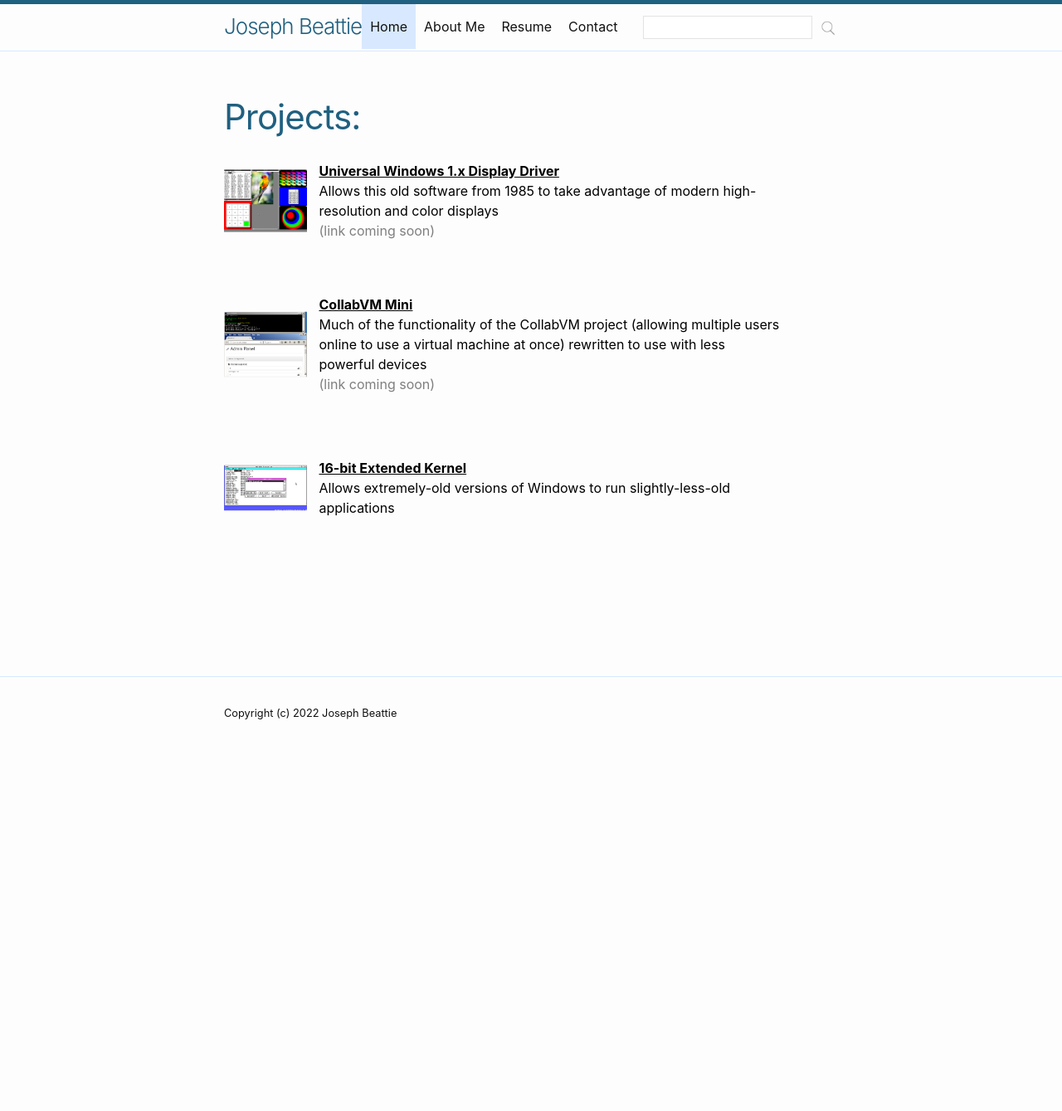
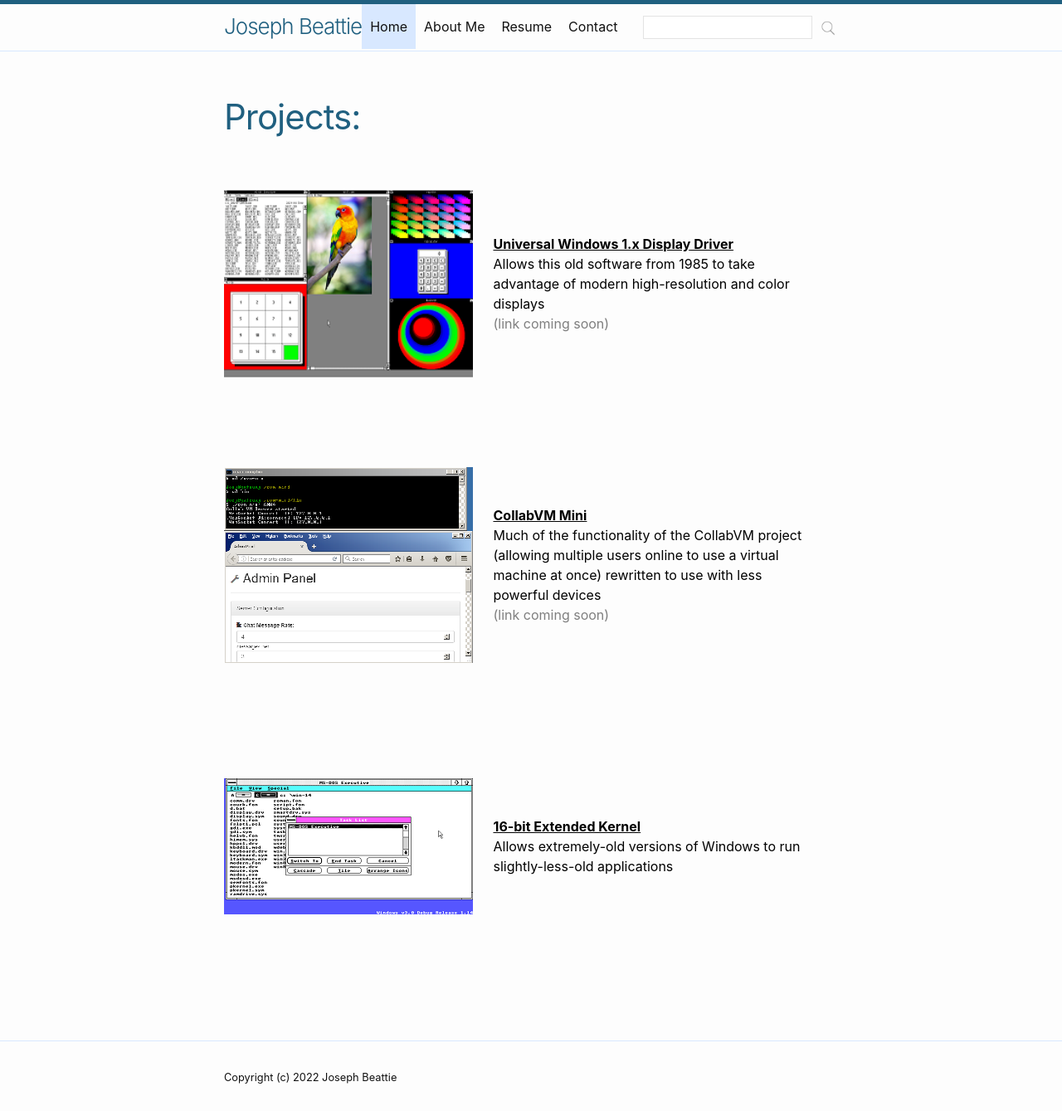
Before and after one commit to jb881122/jb881122.github.io, a Jekyll site: the page built from index.md, in a window 1280 px wide. Shown: the whole page at 83% size. Built offline with Jekyll 4.4.1, drawn with Linux system fonts in a browser that asks for light colours; nearby versions of some CDN libraries; before the commit the page ends 900 px from its top, so only the background shows below that.

Commit message:
Standardize project listing

```diff
--- /dev/null
+++ b/_includes/project.html
@@ -0,0 +1,15 @@
+<div class="proj-container">
+  <a class="proj-link" href="{{ include.dest }}">
+    <img class="proj-img" src="{{ include.thumb | relative_url }}" />
+    <div class="proj-text">
+      <b><u>{{ include.header }}</u></b>
+      <br />
+      {{ include.desc }}
+      {% if include.coming_soon %}
+      <br />
+      <div style="color: #7f7f7f">(link coming soon)</div>
+      {% endif %}
+    </div>
+  </a>
+</div>
+<br />
--- a/_sass/minima/_layout.scss
+++ b/_sass/minima/_layout.scss
@@ -259,3 +259,42 @@
     }
   }
 }
+
+.proj-container {
+  width: 100%;
+
+  .proj-link {
+    color: #000000;
+
+    .proj-img {
+      display: inline-block;
+      width: 300px;
+    }
+
+    .proj-text {
+      display: inline-block;
+      padding-left: 20px;
+      word-wrap: break-word;
+      vertical-align: middle;
+
+      width: -webkit-calc(95% - 320px);
+      width: -moz-calc(95% - 320px);
+      width: calc(95% - 320px);
+    }
+  }
+
+  @include media-query($on-palm) {
+    .proj-link {
+      .proj-img {
+        display: block;
+        margin: auto;
+      }
+
+      .proj-text {
+        display: block;
+        padding-left: 0px;
+        width: 100%;
+      }
+    }
+  }
+}
--- a/index.md
+++ b/index.md
@@ -8,39 +8,6 @@ has_custom_header: true
 <header class="post-header">
   <h1 class="post-title">Projects:</h1>
 </header>
-<div style="width: 100%;">
-  <a style="color: #000000;" href="javascript:void(0);">
-    <img style="display: inline-block; width: 100px;" src="{{ "/assets/univ_thumb.png" | relative_url }}" />
-    <div style="display: inline-block; padding-left: 10px; word-wrap: break-word; max-width: 75%; vertical-align: middle;">
-      <b><u>Universal Windows 1.x Display Driver</u></b>
-      <br />
-      Allows this old software from 1985 to take advantage of modern high-resolution and color displays
-      <br />
-      <div style="color: #7f7f7f">(link coming soon)</div>
-    </div>
-  </a>
-</div>
-<br /><br />
-<div style="width: 100%;">
-  <a style="color: #000000;" href="javascript:void(0);">
-    <img style="display: inline-block; width: 100px;" src="{{ "/assets/cvmmini_thumb.png" | relative_url }}" />
-    <div style="display: inline-block; padding-left: 10px; word-wrap: break-word; max-width: 75%; vertical-align: middle;">
-      <b><u>CollabVM Mini</u></b>
-      <br />
-      Much of the functionality of the CollabVM project (allowing multiple users online to use a virtual machine at once) rewritten to use with less powerful devices
-      <br />
-      <div style="color: #7f7f7f">(link coming soon)</div>
-    </div>
-  </a>
-</div>
-<br /><br />
-<div style="width: 100%;">
-  <a style="color: #000000;" href="https://github.com/jb881122/kex16">
-    <img style="display: inline-block; width: 100px;" src="{{ "/assets/kex16_thumb.png" | relative_url }}" />
-    <div style="display: inline-block; padding-left: 10px; word-wrap: break-word; max-width: 75%; vertical-align: middle;">
-      <b><u>16-bit Extended Kernel</u></b>
-      <br />
-      Allows extremely-old versions of Windows to run slightly-less-old applications
-    </div>
-  </a>
-</div>
+{% include project.html thumb='/assets/univ_thumb.png' dest='javascript:void(0);' header='Universal Windows 1.x Display Driver' desc='Allows this old software from 1985 to take advantage of modern high-resolution and color displays' coming_soon=true %}
+{% include project.html thumb='/assets/cvmmini_thumb.png' dest='javascript:void(0);' header='CollabVM Mini' desc='Much of the functionality of the CollabVM project (allowing multiple users online to use a virtual machine at once) rewritten to use with less powerful devices' coming_soon=true %}
+{% include project.html thumb='/assets/kex16_thumb.png' dest='https://github.com/jb881122/kex16' header='16-bit Extended Kernel' desc='Allows extremely-old versions of Windows to run slightly-less-old applications' %}
```
